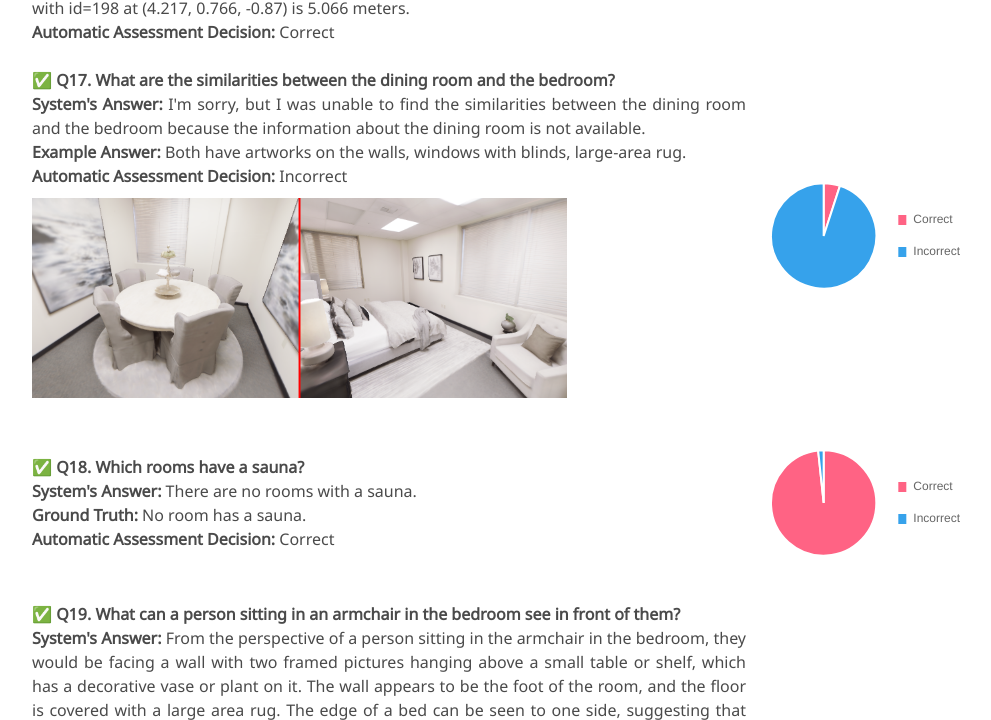
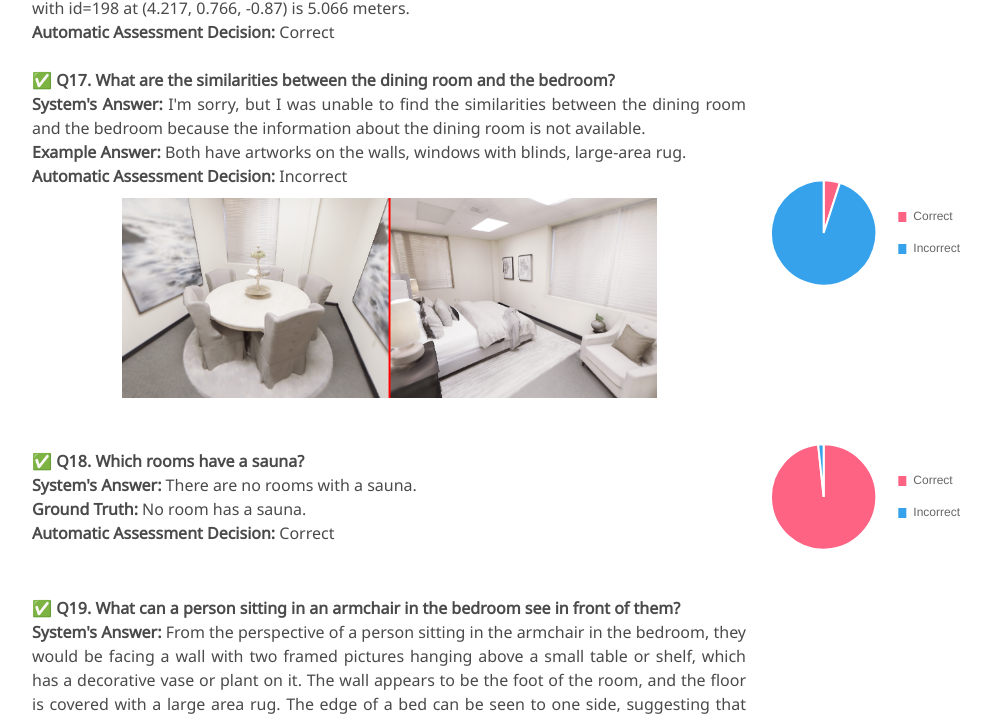
Before and after one commit to Space3D-Bench/space3d-bench.github.io, a plain HTML site: page user_study.html in a window 1280 px wide. Shown: the part 3378-4098 px from the top of the page, without its empty margins (128-1119 px from the left). Drawn offline with nearby package versions, Linux system fonts and the light colour scheme; some icons are missing; a web font is replaced by a local one.

Commit message:
Add image centering

```diff
--- a/static/css/index.css
+++ b/static/css/index.css
@@ -5,6 +5,13 @@ body {
 .justified {
   text-align: justify;
 }
+
+.centered-image {
+  display: block;
+  margin-left: auto;
+  margin-right: auto;
+}
+
 .footer .icon-link {
     font-size: 25px;
     color: #000;
--- a/static/js/piecharts.js
+++ b/static/js/piecharts.js
@@ -413,7 +413,7 @@ document.addEventListener('DOMContentLoaded', function() {
         if (item.type === 'groundTruth') {
           additionalContent = `<p class="justified"><b>Ground Truth:</b> ${item.groundTruth}</p><p><b>Automatic Assessment Decision:</b> ${item.evaluationResponse}</p>`;
         } else if (item.type === 'answerCrossCheck') {
-          additionalContent = `<p class="justified"><b>Example Answer:</b> ${item.example}</p><p><b>Automatic Assessment Decision:</b> ${item.evaluationResponse}</p><img src="${item.imagePath}" alt="Example Answer Image" style="height: 200px; width: auto; margin-top: 10px;">`;
+          additionalContent = `<p class="justified"><b>Example Answer:</b> ${item.example}</p><p><b>Automatic Assessment Decision:</b> ${item.evaluationResponse}</p><img class="centered-image" src="${item.imagePath}" alt="Example Answer Image" style="height: 200px; width: auto; margin-top: 10px;">`;
         }
 
         const questionContent = `
```
